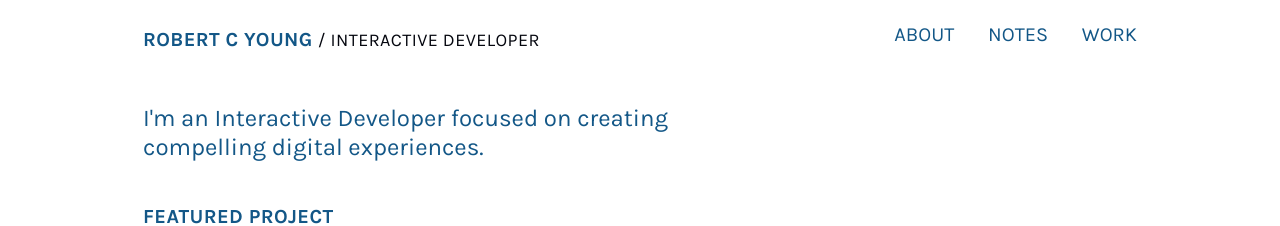
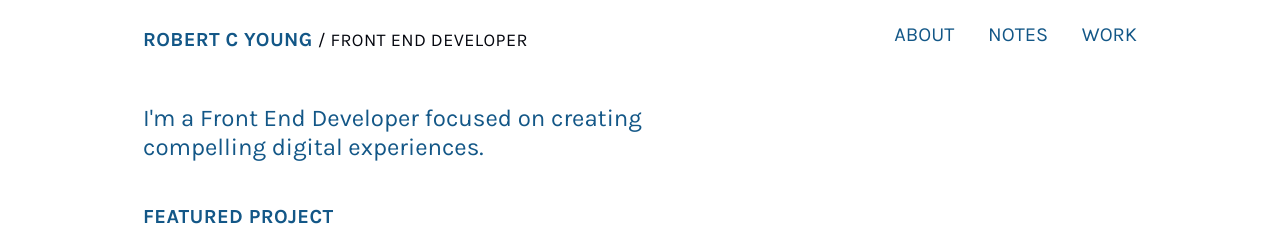
Before and after one commit to ryoungz/robblog, a Jekyll site: the page built from index.html, in a window 1280 px wide. Shown: the top 226 px of the page. Built offline with Jekyll 4.4.1, drawn with Linux system fonts in a browser that asks for light colours; nearby versions of some CDN libraries.

Commit message:
Update job title

```diff
--- a/_includes/header.html
+++ b/_includes/header.html
@@ -2,7 +2,7 @@
 {% capture location %} {{ page.url | split:'/' }} {% endcapture %}
 <header>
     <div class="container main-content">
-        <h1 class="header-title"><a href="/">Robert C Young<span class="header-subtitle" >/ Interactive Developer</span></a></h1>
+        <h1 class="header-title"><a href="/">Robert C Young<span class="header-subtitle" >/ Front End Developer</span></a></h1>
         <nav class="header-nav" role="navigation">
             {% for page in site.pages %}
             <!-- Compate the page title to the URL -->
--- a/index.html
+++ b/index.html
@@ -4,7 +4,7 @@ layout: default
 
 <div class="site-content">
 	<div class="container">
-		<p class="header-description">I'm an Interactive Developer focused on creating compelling digital experiences.</p>
+		<p class="header-description">I'm a Front End Developer focused on creating compelling digital experiences.</p>
 	</div>
 
 	<section class="main-featured">
```
